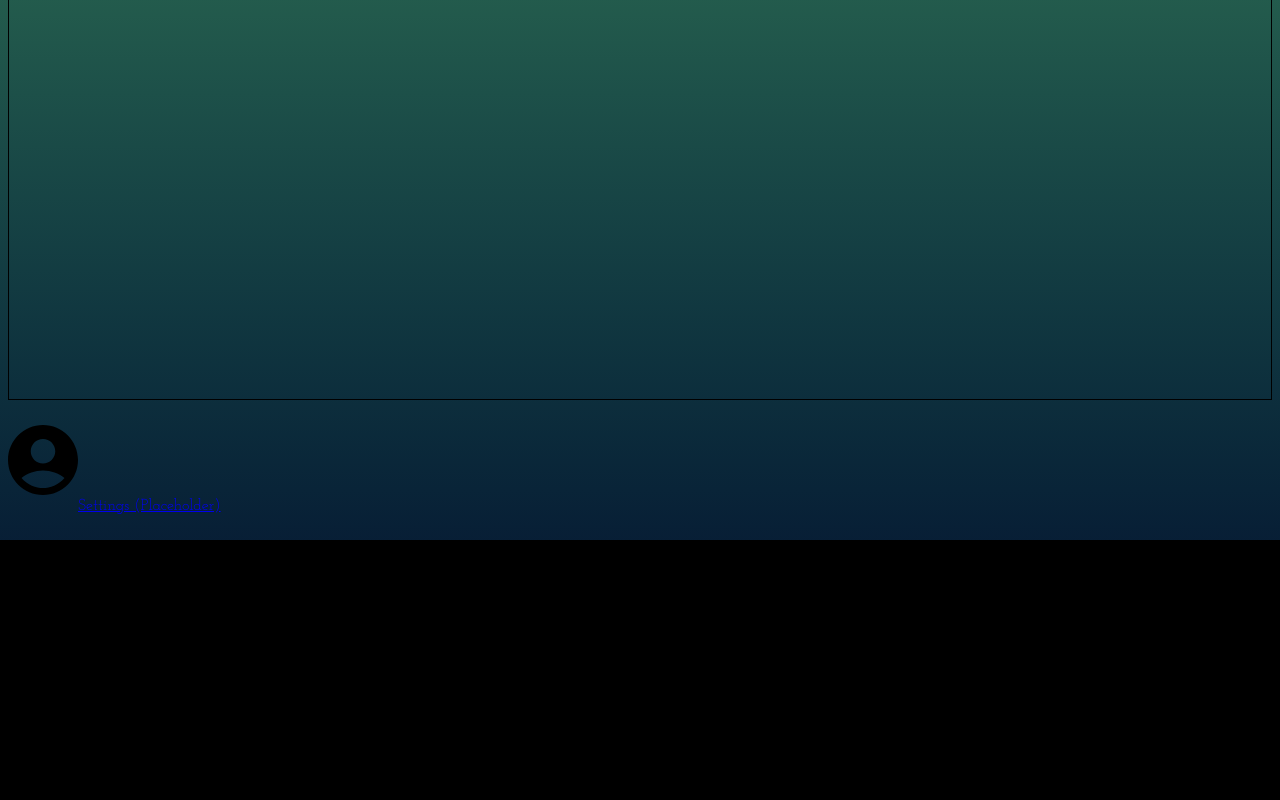
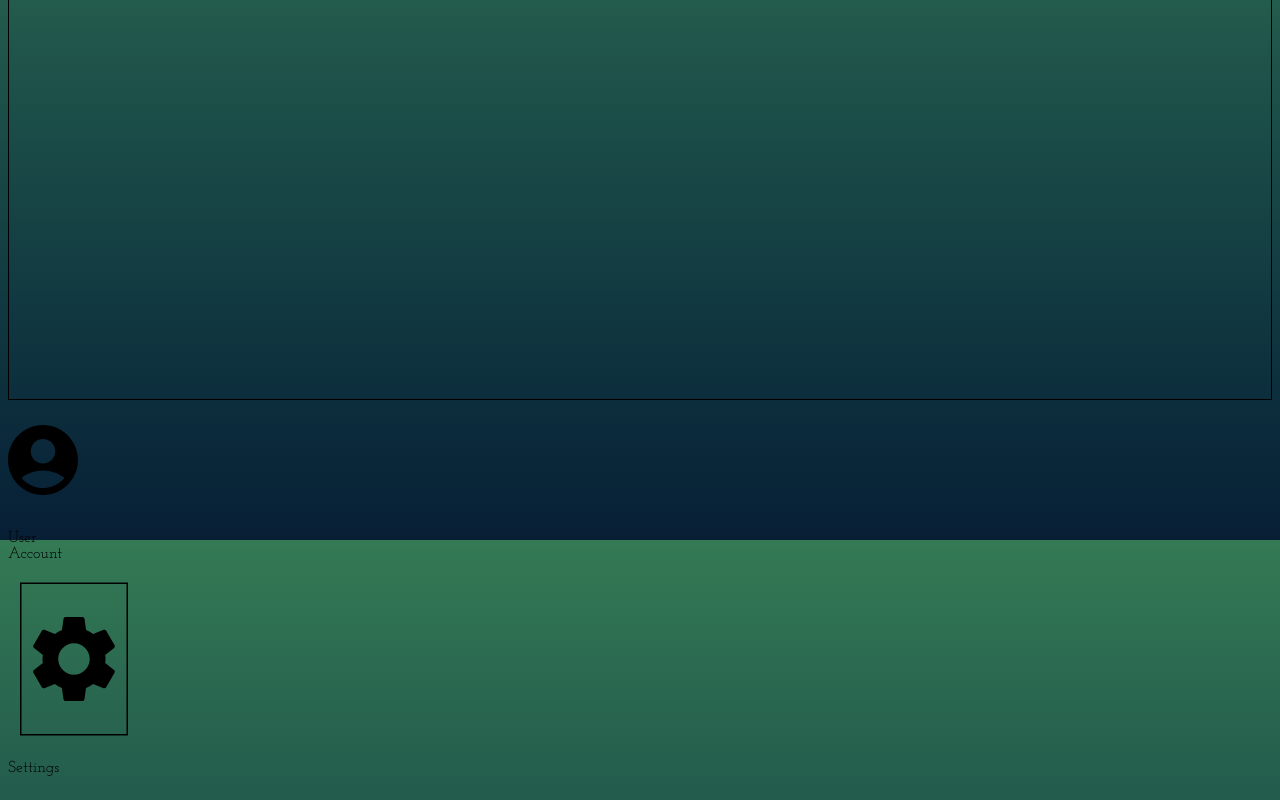
Before and after one commit to joezvan8/MapaPap, a React (Vite) app: page /#/ in a window 1280 px wide. Shown: the part 260-1060 px from the top of the page. Before the commit the page ends 800 px from the top, so only its background shows below. Built offline with nearby package versions, Linux system fonts and the light colour scheme.

Commit message:
Add necessary elements for styling

```diff
--- a/src/pages/home.tsx
+++ b/src/pages/home.tsx
@@ -1,15 +1,29 @@
 import SearchBar from "@components/SearchBar.tsx";
 import AccountBtn from "@components/AccountBtn/AccountBtn.tsx";
+import SettingsBtn from "@components/SettingsBtn/SettingsBtn.tsx";
 import '@stylesheets/App.css'
 import { Link } from "react-router";
 
 export default function Home(){
     return <>
         <div id="intro-txt">Let's find some eats!</div>
+
         <SearchBar></SearchBar>
+
         <div id="return-bar">Returned stuff go here</div> {/* Temporary text to show where returned stuff would go*/}
-        <Link to="/account"><AccountBtn></AccountBtn></Link>
-        <Link to="/settings">Settings (Placeholder)</Link>
+
+        <div id="nav-tools">
+            <div className="nav-items">
+                <Link to="/account"><AccountBtn></AccountBtn></Link>
+                <p>User <br/> Account</p>
+            </div>
+
+            <div className="nav-items">
+                <Link to="/settings"><SettingsBtn></SettingsBtn></Link>
+                <p>Settings</p>
+            </div>
+        </div>
+
     </>;
 
 }
```
